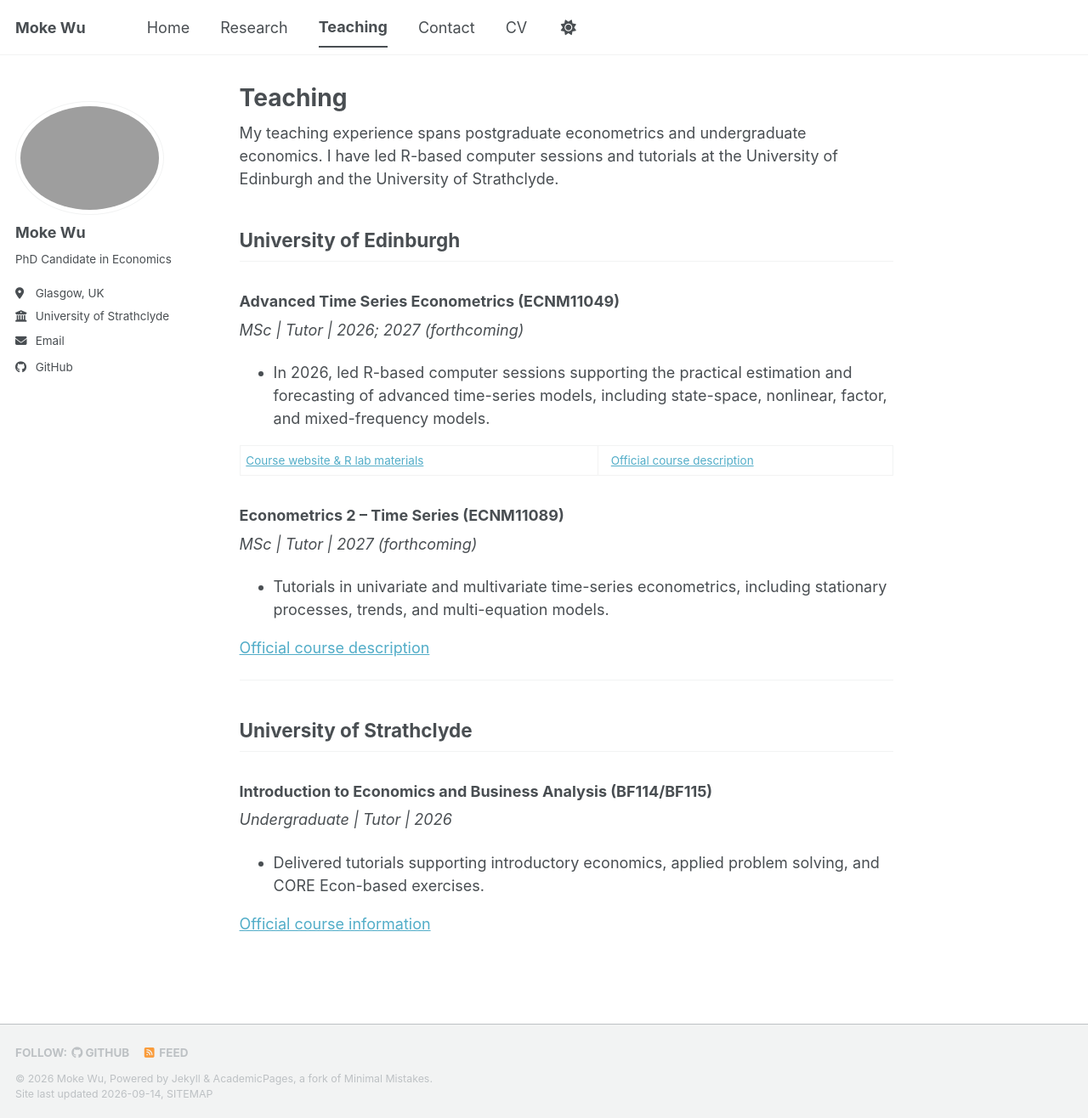
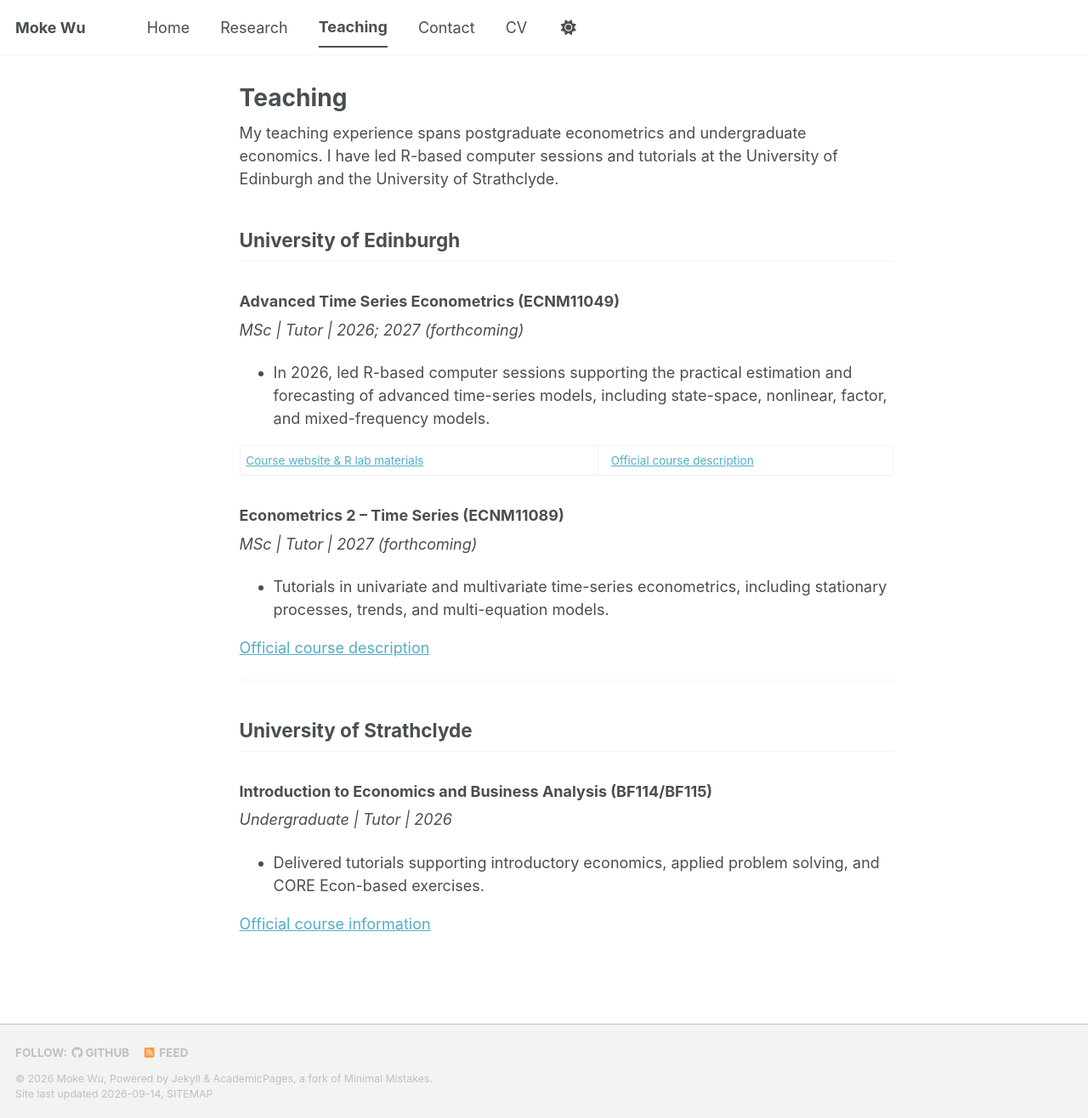
Before and after one commit to kolum1214-ui/mokewu.github.io, a Jekyll site: the page built from _pages/teaching.md, in a window 1280 px wide and 1316 px high. Shown: the whole window at 85% size. Built offline with Jekyll 4.4.1, drawn with Linux system fonts in a browser that asks for light colours; a style sheet for code colours, icons or effects is not loaded; part of the change alters nothing that is shown.

```diff
--- a/_pages/teaching.md
+++ b/_pages/teaching.md
@@ -1,7 +1,10 @@
 ---
 permalink: /teaching/
 title: "Teaching"
-author_profile: true
+author_profile: false
+classes:
+  - wide
+  - academic-page
 ---
 
 My teaching experience spans postgraduate econometrics and undergraduate economics. I have led R-based computer sessions and tutorials at the University of Edinburgh and the University of Strathclyde.
```
